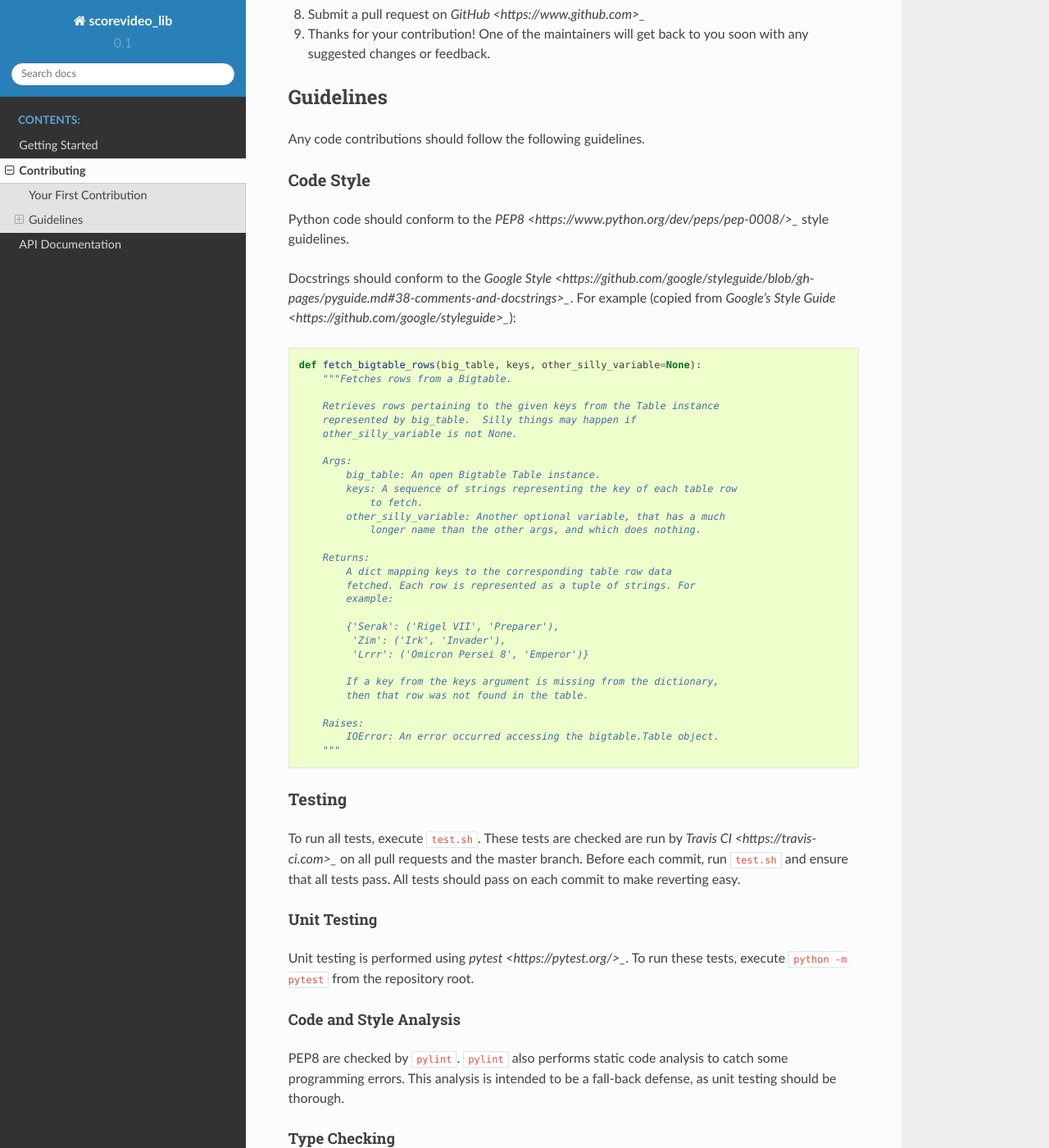
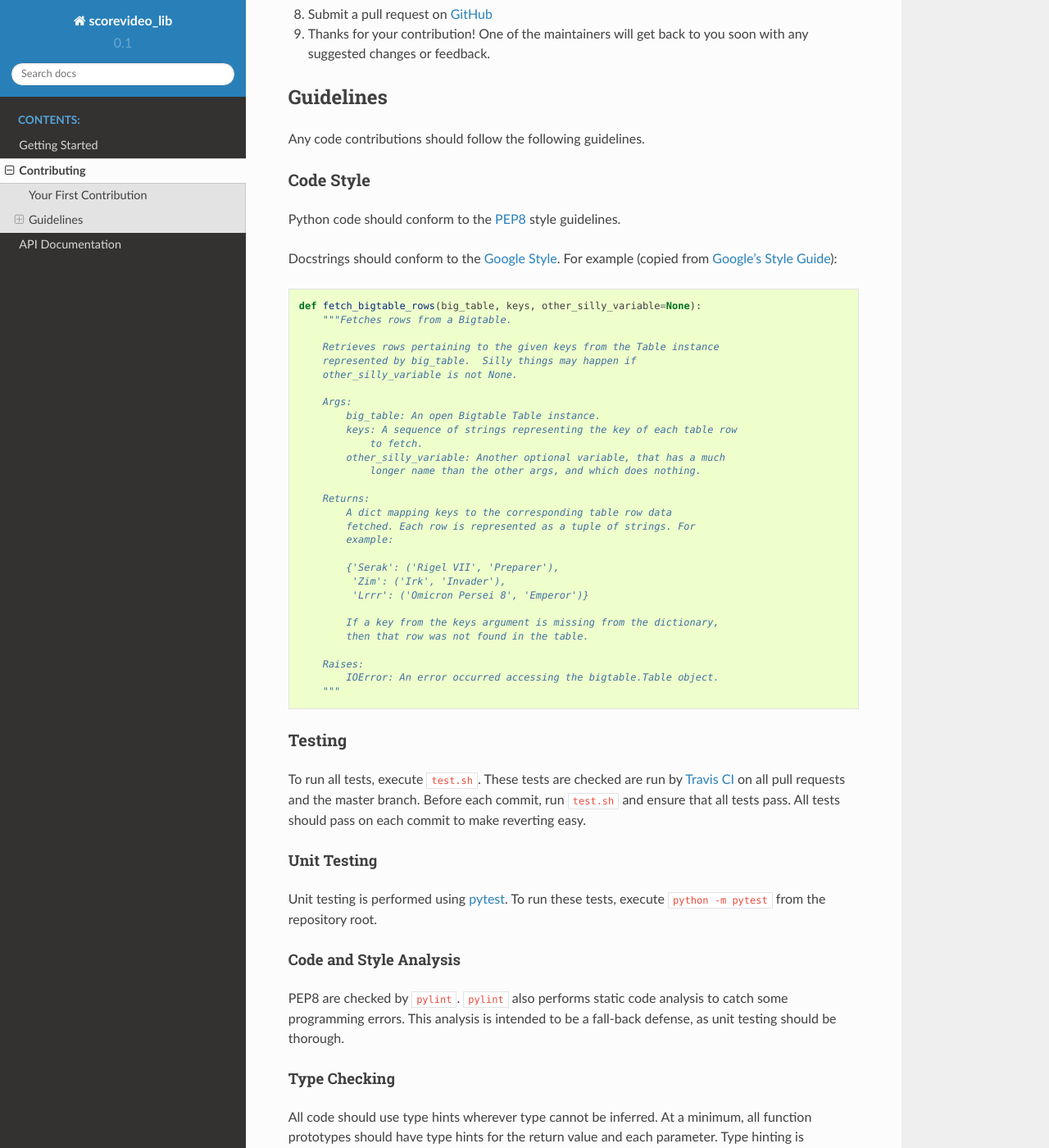
Before and after one commit to U8NWXD/scorevideo-lib, a Sphinx documentation site: the page built from docs/contributing.rst, in a window 1280 px wide and 1400 px high, scrolled down 904 px. Shown: the whole window at 82% size. Built offline with Sphinx 7.4.7 and the Read the Docs theme 2.0.0, drawn with Linux system fonts in a browser that asks for light colours; some of the changed text lies outside the part shown.

Commit message:
Fix link syntax in docs

```diff
--- a/docs/contributing.rst
+++ b/docs/contributing.rst
@@ -6,10 +6,10 @@ Contributing
 Your First Contribution
 =======================
 
-#. Create a fork of this repository on `GitHub <https://www.github.com>_` under
+#. Create a fork of this repository on `GitHub <https://www.github.com>`_ under
    your own account.
 
-#. Follow the `Getting Started <getting-started>_` instructions, substituting
+#. Follow the `Getting Started <getting-started>`_ instructions, substituting
    references to the main repository for your fork.
 
 #. Create a new branch
@@ -48,7 +48,7 @@ Your First Contribution
 
       $ git push -u origin my-new-branch
 
-#. Submit a pull request on `GitHub <https://www.github.com>_`
+#. Submit a pull request on `GitHub <https://www.github.com>`_
 
 #. Thanks for your contribution! One of the maintainers will get back to you
    soon with any suggested changes or feedback.
@@ -64,12 +64,12 @@ Code Style
 ----------
 
 Python code should conform to the
-`PEP8 <https://www.python.org/dev/peps/pep-0008/>_` style guidelines.
+`PEP8 <https://www.python.org/dev/peps/pep-0008/>`_ style guidelines.
 
 Docstrings should conform to the
-`Google Style <https://github.com/google/styleguide/blob/gh-pages/pyguide.md#38-comments-and-docstrings>_`.
+`Google Style <https://github.com/google/styleguide/blob/gh-pages/pyguide.md#38-comments-and-docstrings>`_.
 For example (copied from
-`Google's Style Guide <https://github.com/google/styleguide>_`):
+`Google's Style Guide <https://github.com/google/styleguide>`_):
 
 .. code-block:: python
 
@@ -108,14 +108,14 @@ Testing
 -------
 
 To run all tests, execute ``test.sh``. These tests are checked are run by
-`Travis CI <https://travis-ci.com>_` on all pull requests and the master branch.
+`Travis CI <https://travis-ci.com>`_ on all pull requests and the master branch.
 Before each commit, run ``test.sh`` and ensure that all tests pass. All tests
 should pass on each commit to make reverting easy.
 
 Unit Testing
 ************
 
-Unit testing is performed using `pytest <https://pytest.org/>_`. To run these
+Unit testing is performed using `pytest <https://pytest.org/>`_. To run these
 tests, execute ``python -m pytest`` from the repository root.
 
 Code and Style Analysis
@@ -138,12 +138,12 @@ Code Coverage
 *************
 
 When running the test suite using ``test.sh``, code coverage is computed by
-`pytest-cov <https://pytest-cov.readthedocs.io/en/latest/>` when running
+`pytest-cov <https://pytest-cov.readthedocs.io/en/latest/>`_ when running
 ``pytest`` and output after test results. Use these results to ensure that all
 tests are being covered. If the total coverage is not ``100%``, run
 ``coverage report -m`` to see which lines were not tested. Incomplete coverage
 may be acceptable if the untested lines should not have been tested (e.g. code
 stubs for un-implemented functions).
 
-Coverage is tracked by `Codecov <https://codecov.io>_`, which serves the badge
+Coverage is tracked by `Codecov <https://codecov.io>`_, which serves the badge
 at the top of this README.
--- a/docs/getting-started.rst
+++ b/docs/getting-started.rst
@@ -47,7 +47,7 @@ Getting the Code and Dependencies
       $ pip install -r requirements.txt
 
 Now you're ready to use the library! You can check out the API reference
-`here <modules>_`.
+`here <modules>`_.
 
 .. note:: If your data is from dyad assays and structured accordingly, you can
     transfer lights-on marks my running
--- a/docs/index.rst
+++ b/docs/index.rst
@@ -18,10 +18,10 @@ Welcome to ``scorevideo_lib's`` documentation!
 ``scorevideo`` MATLAB program for scoring (annotating) animal behavior videos.
 This project is still very early in development, and many features remain to be
 implemented. Contributions are welcome! If you are interested in contributing,
-see the `documentation for contributors <contributing>_`.
+see the `documentation for contributors <contributing>`_.
 
 If you're just looking to get started with these tools, see the
-`getting started guide <getting-started>_`.
+`getting started guide <getting-started>`_.
 
 The code is hosted here: https://github.com/u8nwxd/scorevideo_lib
 
```
